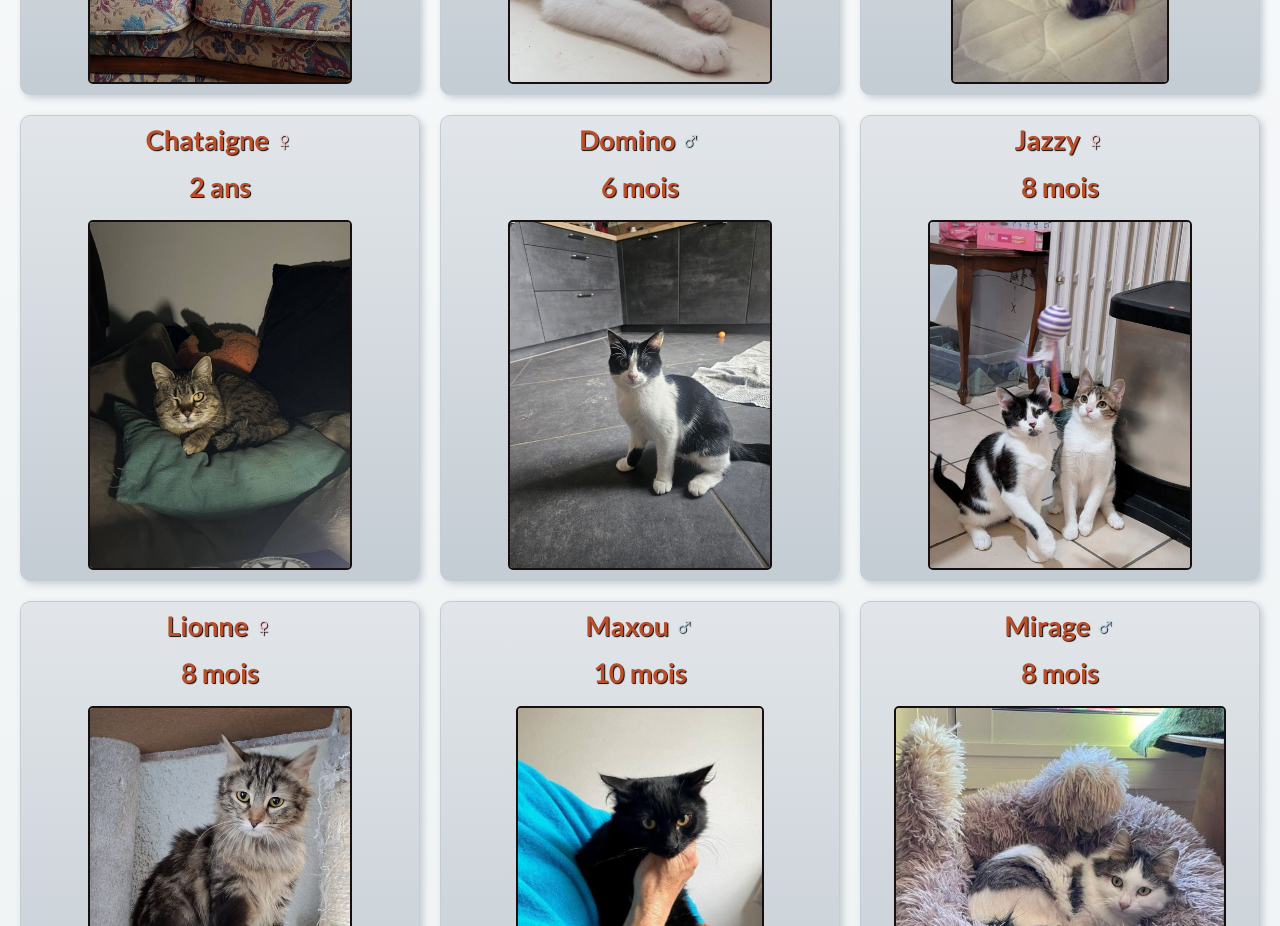
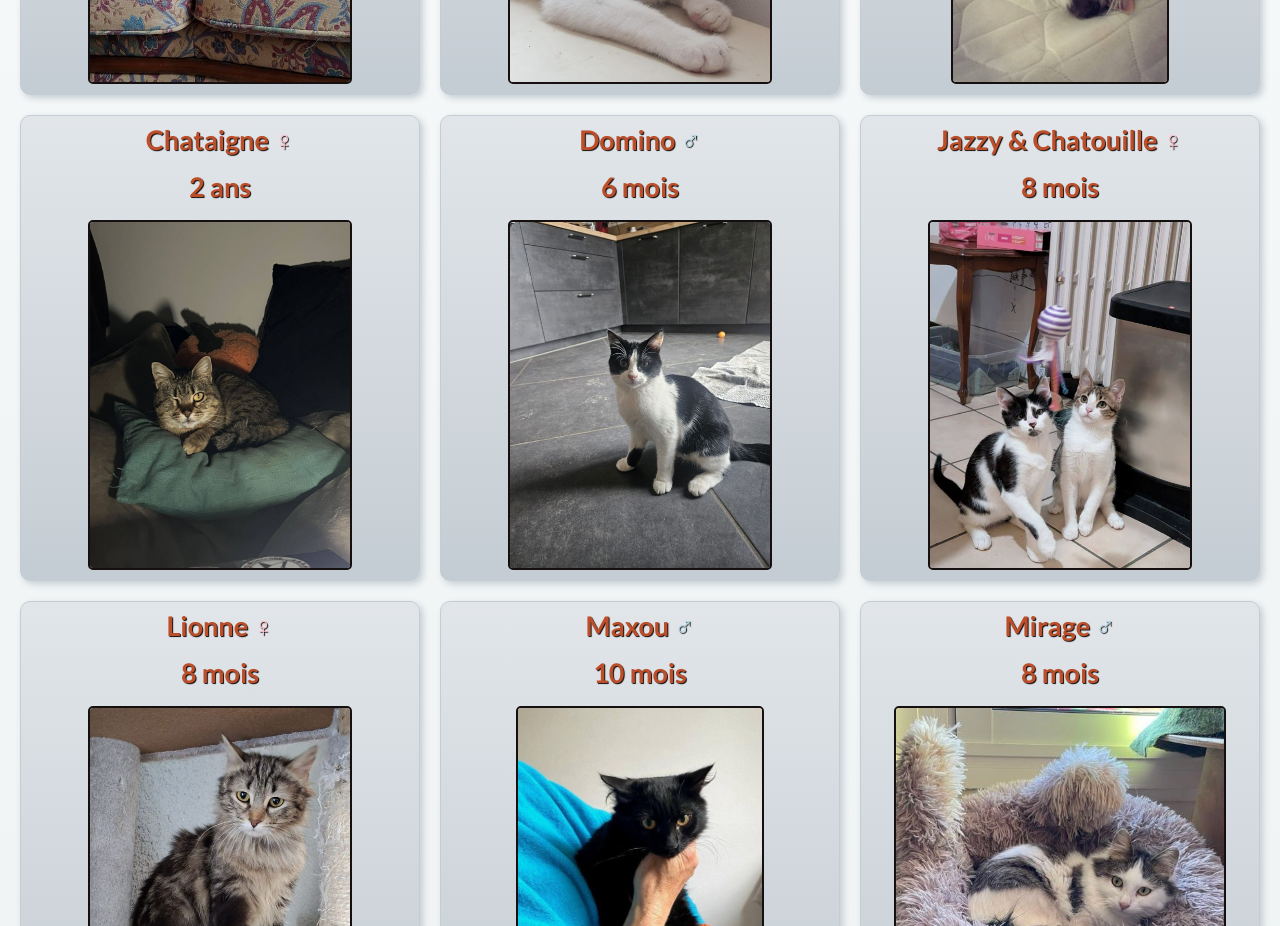
Before and after one commit to MickaelDutfoy/les_hauts_chatlpins, a plain HTML site: page adopter.html in a window 1280 px wide. Shown: the part 820-1746 px from the top of the page. Drawn offline with Linux system fonts and the light colour scheme; a web font is replaced by a local one.

Commit message:
content update

```diff
--- a/adopter.html
+++ b/adopter.html
@@ -400,7 +400,7 @@
         </div>
       </article>
       <article class="adopt" data-popup-id="jazzy">
-        <h2>Jazzy <span style="color: pink">&female;</span></h2>
+        <h2>Jazzy & Chatouille <span style="color: pink">&female;</span></h2>
         <h2>8 mois</h2>
         <img src="img/cats/jazzy.jpg" alt="Jazzy" />
         <div class="adoptPopUp" id="jazzy">
@@ -885,7 +885,6 @@
           </article>
         </div>
       </article>
-
       <article class="adopt" data-popup-id="puce">
         <h2>Puce <span style="color: lightblue">&male;</span></h2>
         <h2>6 mois</h2>
```
